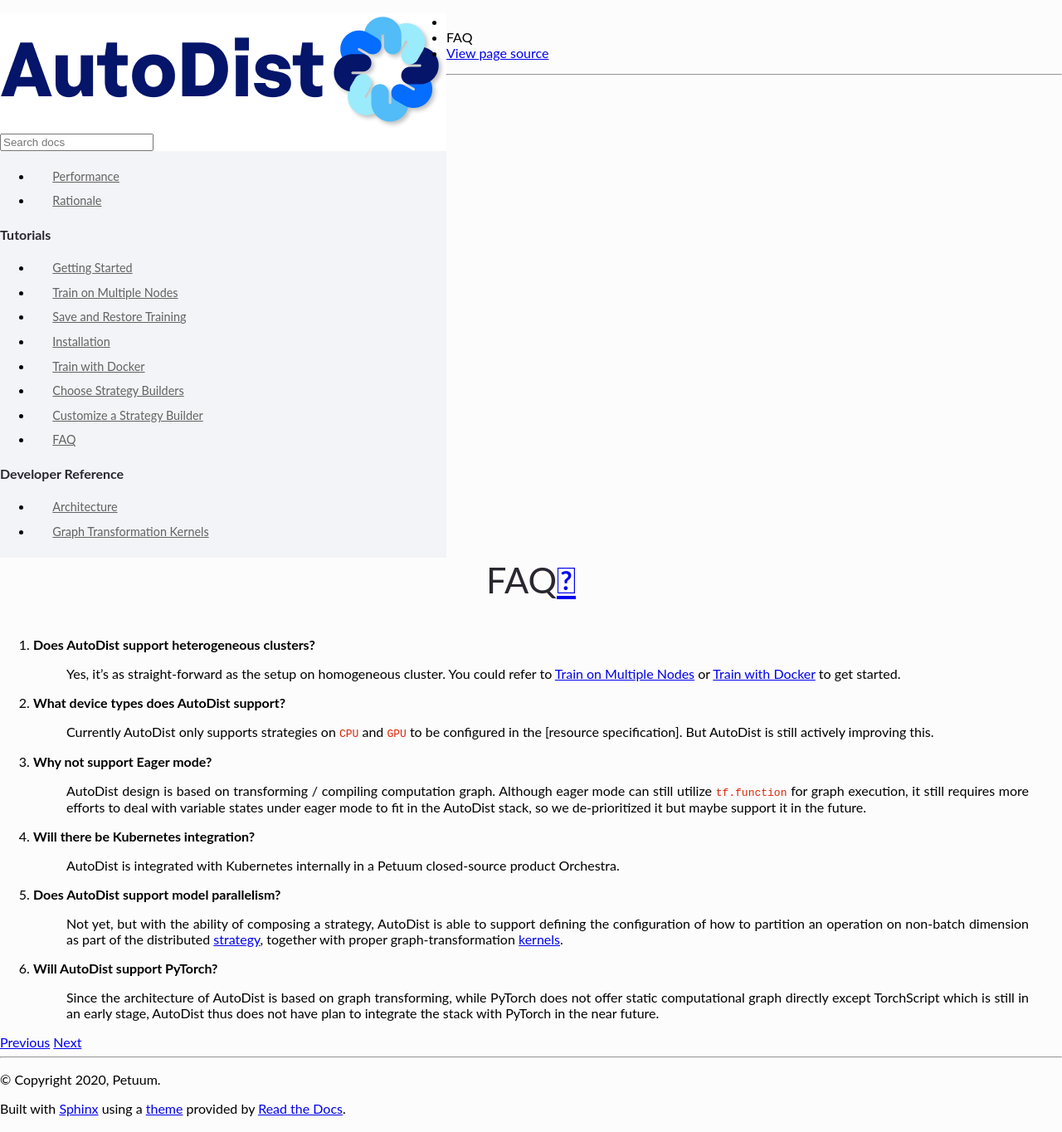
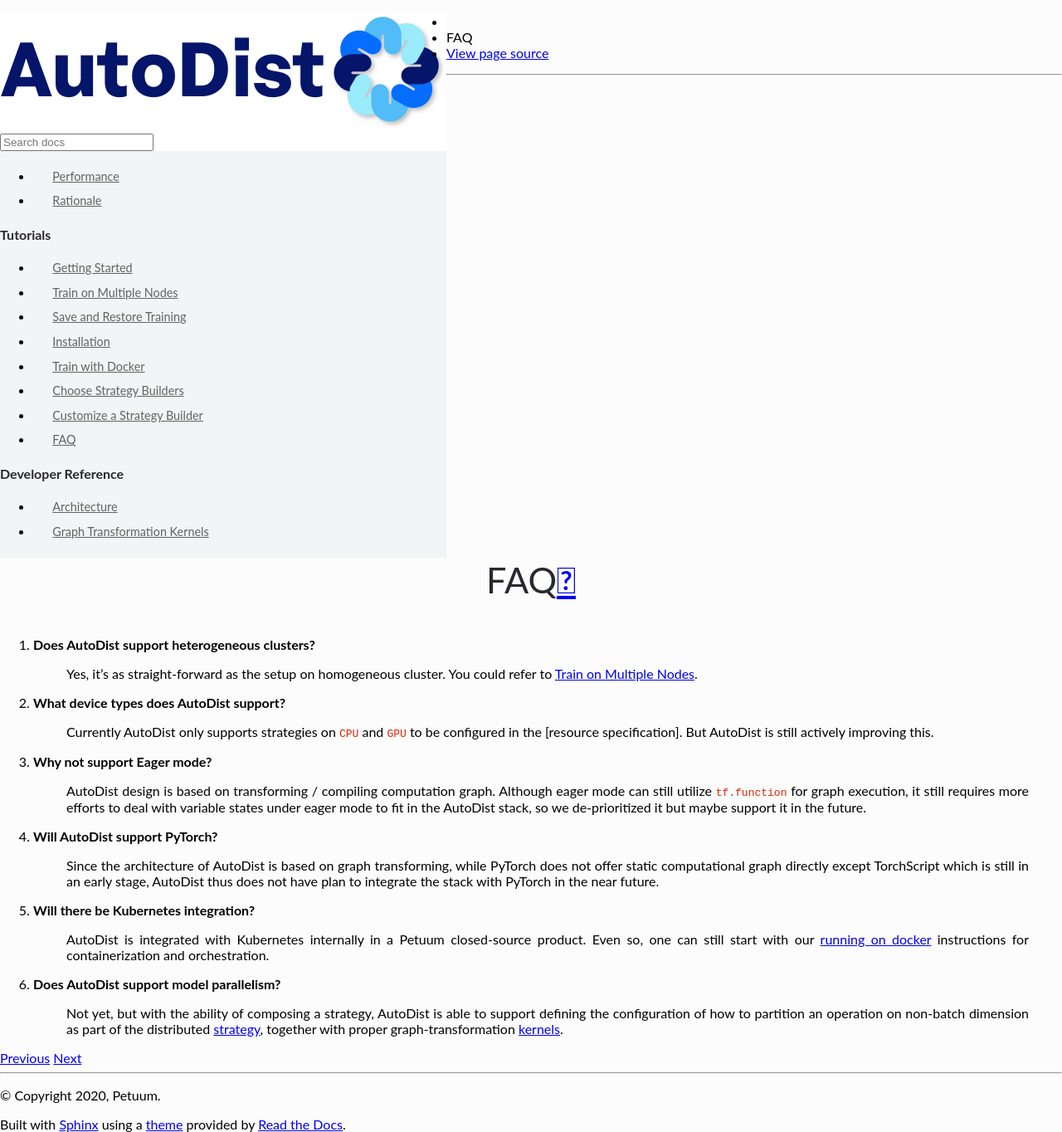
Before and after one commit to petuum/autodist, a Sphinx documentation site: the page built from docs/usage/faq.md, in a window 1280 px wide. Shown: the whole page at 83% size. Built offline with Sphinx 7.4.7 and the Read the Docs theme 2.0.0, drawn with Linux system fonts in a browser that asks for light colours; pages that are not in the unit, such as notebooks, are missing from menus; the version number could not be read and is left out.

```diff
--- a/docs/usage/faq.md
+++ b/docs/usage/faq.md
@@ -2,8 +2,7 @@
 
 1. **Does AutoDist support heterogeneous clusters?**
     > Yes, it's as straight-forward as the setup on homogeneous cluster.
-    > You could refer to [Train on Multiple Nodes](tutorials/multi-node.md)
-    > or [Train with Docker](tutorials/docker.md) to get started.
+    > You could refer to [Train on Multiple Nodes](tutorials/multi-node.md).
 
 2. **What device types does AutoDist support?**
     > Currently AutoDist only supports strategies on `CPU` and `GPU` to be configured in
@@ -16,16 +15,19 @@
     > eager mode to fit in the AutoDist stack, so we de-prioritized it
     > but maybe support it in the future.
 
-4. **Will there be Kubernetes integration?**
-    > AutoDist is integrated with Kubernetes internally in a Petuum closed-source product Orchestra.
+4. **Will AutoDist support PyTorch?**
+    > Since the architecture of AutoDist is based on graph transforming, while PyTorch does not offer
+    > static computational graph directly except TorchScript which is still in an early stage,
+    > AutoDist thus does not have plan to integrate the stack with PyTorch in the near future.
 
-5. **Does AutoDist support model parallelism?**
+
+5. **Will there be Kubernetes integration?**
+    > AutoDist is integrated with Kubernetes internally in a Petuum closed-source product.
+    > Even so, one can still start with our [running on docker](tutorials/docker.md)
+    > instructions for containerization and orchestration.
+
+6. **Does AutoDist support model parallelism?**
     > Not yet, but with the ability of composing a strategy, AutoDist is able to
     > support defining the configuration of how to partition an operation on non-batch dimension
     > as part of the distributed [strategy](proto_docgen.md),
     > together with proper graph-transformation [kernels](../api/autodist.kernel.graph_transformer).
-
-6. **Will AutoDist support PyTorch?**
-    > Since the architecture of AutoDist is based on graph transforming, while PyTorch does not offer
-    > static computational graph directly except TorchScript which is still in an early stage,
-    > AutoDist thus does not have plan to integrate the stack with PyTorch in the near future.
```
Also changed, not shown: .prospector.yaml, 2 other files.
